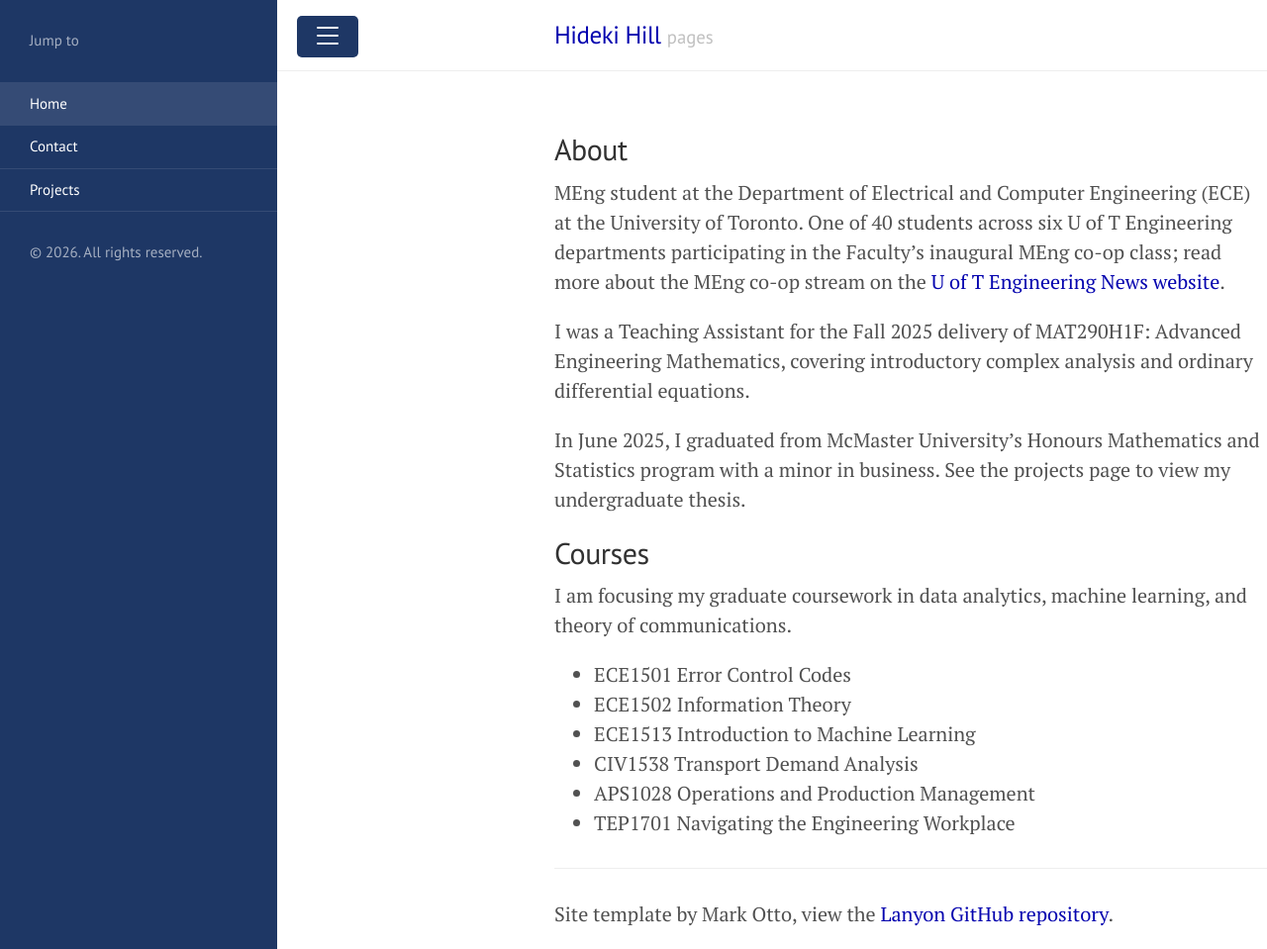
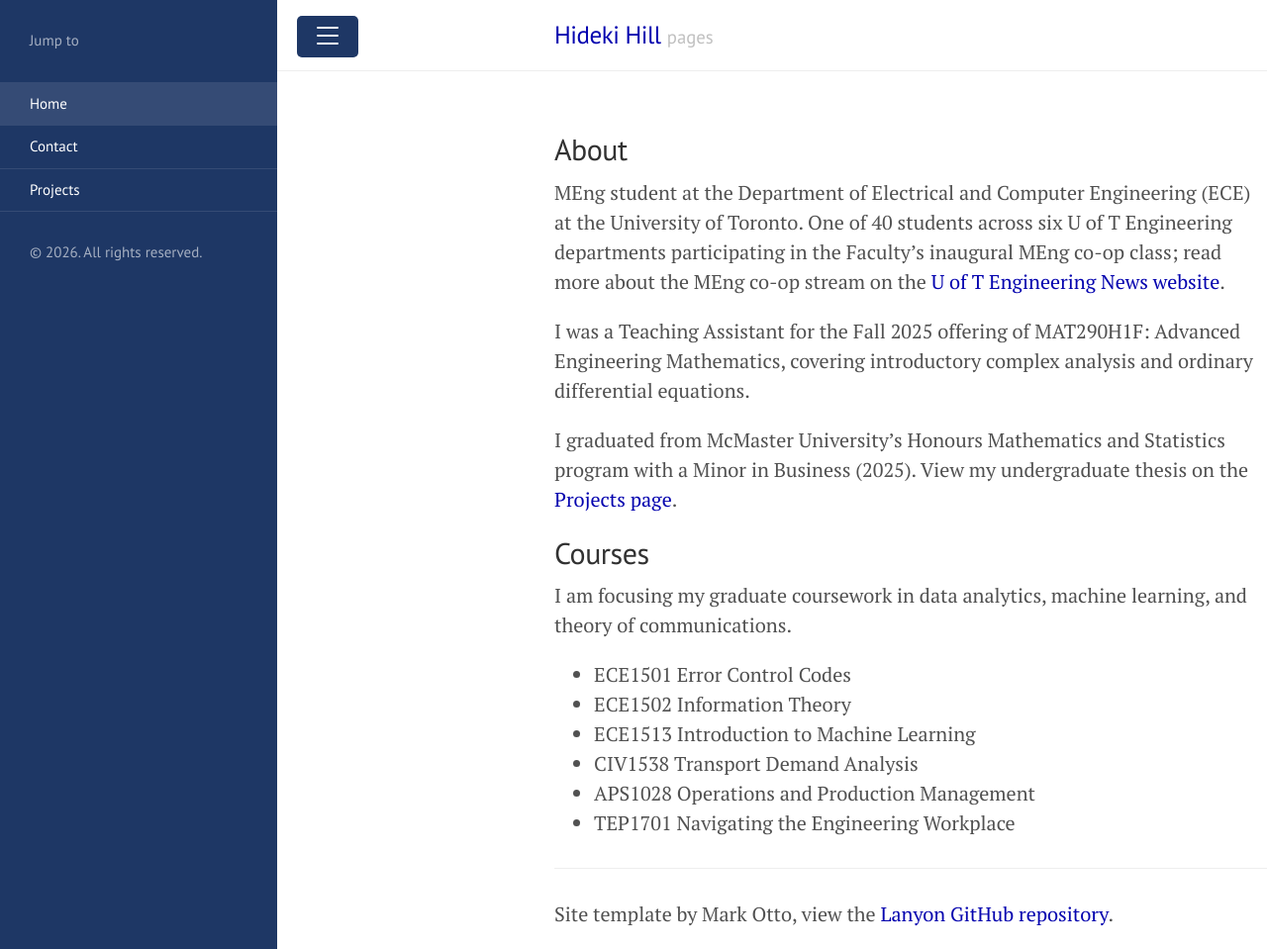
Before and after one commit to hidekihill/hidekihill.github.io, a Jekyll site: the page built from index.md, in a window 1280 px wide and 959 px high. Shown: the whole window at 99% size. Built offline with Jekyll 4.4.1, drawn with Linux system fonts in a browser that asks for light colours.

Commit message:
Update index.md

```diff
--- a/index.md
+++ b/index.md
@@ -5,9 +5,9 @@ title: Home
 ## About
 MEng student at the Department of Electrical and Computer Engineering (ECE) at the University of Toronto. One of 40 students across six U of T Engineering departments participating in the Faculty's inaugural MEng co-op class; read more about the MEng co-op stream on the [U of T Engineering News website](https://news.engineering.utoronto.ca/new-meng-co-op-program-expands-opportunities-for-graduate-students-to-gain-on-the-job-experience/).
 
-I was a Teaching Assistant for the Fall 2025 delivery of MAT290H1F: Advanced Engineering Mathematics, covering introductory complex analysis and ordinary differential equations.
+I was a Teaching Assistant for the Fall 2025 offering of MAT290H1F: Advanced Engineering Mathematics, covering introductory complex analysis and ordinary differential equations.
 
-In June 2025, I graduated from McMaster University's Honours Mathematics and Statistics program with a minor in business. See the projects page to view my undergraduate thesis.
+I graduated from McMaster University's Honours Mathematics and Statistics program with a Minor in Business (2025). View my undergraduate thesis on the [Projects page](https://hidekihill.github.io/projects/).
 
 ## Courses
 I am focusing my graduate coursework in data analytics, machine learning, and theory of communications.
```
